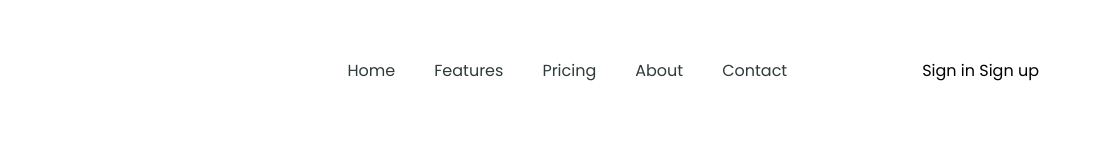
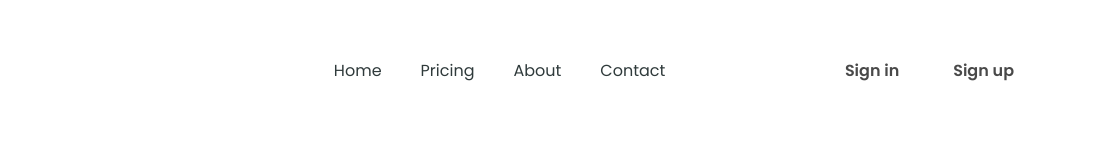
Before and after one commit to Tranly2501/project-2, a plain HTML site: page index.html in a window 1280 px wide. Shown: the top 160 px of the page, 186-1280 px from the left. Drawn offline with Linux system fonts and the light colour scheme.

Commit message:
p1.Header

```diff
--- a/assets/style.css
+++ b/assets/style.css
@@ -8,6 +8,7 @@ html{
 body{
     font-size: 1.6rem;
     font-family: "Poppins", sans-serif;
+
 }
 /* =====================common=============== */
 a{
@@ -17,20 +18,21 @@ a{
 
 .main-content{
     width: 1170px;
-    max-width: calc(100%-48px);
+    max-width: calc(100% - 48px);
     margin-left: auto;
     margin-right: auto;
 }
 
 /* ==============header============ */
-.header .fixed{
-    position: sticky;
-    top: -28px;
+
+.header {
+    z-index: 1;
+    position:sticky;
+    top: -40px;
 }
 .header .body{
     display: flex;
     align-items: center;
-    /* justify-content: space-between; */
     padding: 52px 0 8px ;
 }
 .nav{
@@ -38,22 +40,35 @@ a{
 }
 .nav ul{
     display: flex;
+
 }
-
+.nav li {
+     padding: 8px 19.5px;
+}
 .nav a{
-    position: relative;
     color: #2F3A3B;
     font-size: 1.6rem;
-    padding-bottom: 8px;
-    padding-left: 39px;
-
+    font-weight: 400;
 }
-.nav li.active a, .nav a:hover{
-    color: #2F3A3B;
-    font-size: 1.6rem;
+.nav a:hover{
     font-weight: 600;
     text-shadow: 1px 0  0   currentColor;
 }
-.header .action .btn-left{
-   margin-left: 135px;
+
+.header .action{
+    margin-left: 135px;
 }
+.header .cta-btn {
+     padding: 12px 24px ;
+     box-sizing: border-box;
+     color: #494949;
+    font-size: 1.6rem;
+    font-weight: 600;
+    border: 1px solid transparent;
+}
+.header .cta-btn:active{
+    border: 1px solid #1EBFC1;
+    color: #1EBFC1;
+    font-size: 1.6rem;
+    font-weight: 600;
+}
--- a/index.html
+++ b/index.html
@@ -16,38 +16,35 @@
 
 <body style="height: 10000px;">
     <!-- header -->
-     <header class="header fixed">
+     <header class="header">
         <div class="main-content">
             <div class="body">
                 <img src="./assets/img/Logo.svg" alt="Besnik" class="logo" >
                 <nav class="nav">
                     <ul>
-                        <div class="active">
-                            <li>
-                                <a href="#!">Home</a>
-                            </li>
-                        </div>
                         <li>
-                            <a href="#!">Features</a>
+                            <a href="#!" class="active">Home</a>
                         </li>
+                         </li>
                         <li>
                             <a href="#!">Pricing</a>
                         </li>
                         <li>
                             <a href="#!">About</a>
                         </li>
-                        <li>
+                        <li >
                             <a href="#!">Contact</a>
                         </li>
                     </ul>
                 </nav>
                 <div class="action">
-                    <a href="#!" class="btn btn-left">Sign in </a>
-                    <a href="#!" class="btn btn-right">Sign up</a>
+                    <a href="#!" class=" cta-btn left">Sign in </a>
+                    <a href="#!" class=" cta-btn right ">Sign up</a>
                 </div>
             </div>
         </div>
      </header>
+
 </body>
 
 </html>
```
